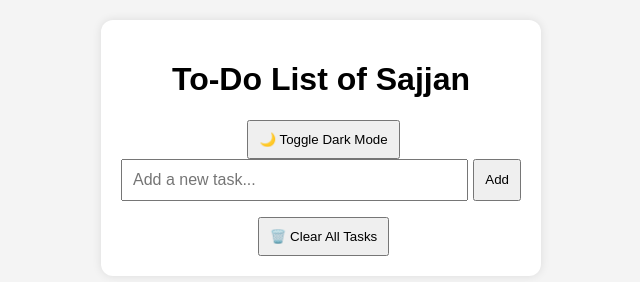
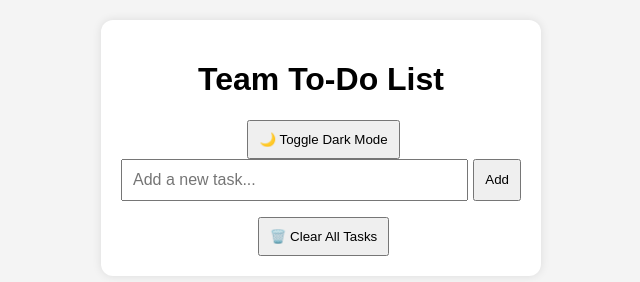
Before and after one commit to fszSajjan/todo-list, a plain HTML site: page index.html in a window 1280 px wide. Shown: the whole page, without its empty margins (319-959 px from the left). Drawn offline with Linux system fonts and the light colour scheme.

Commit message:
Update index.html

```diff
--- a/index.html
+++ b/index.html
@@ -8,7 +8,7 @@
 </head>
 <body>
   <div class="container">
-    <h1>To-Do List of Sajjan</h1>
+    <h1>Team To-Do List</h1>
     <button id="darkModeToggle">🌙 Toggle Dark Mode</button>
     <div class="input-group">
       <input type="text" id="taskInput" placeholder="Add a new task..." />
```
